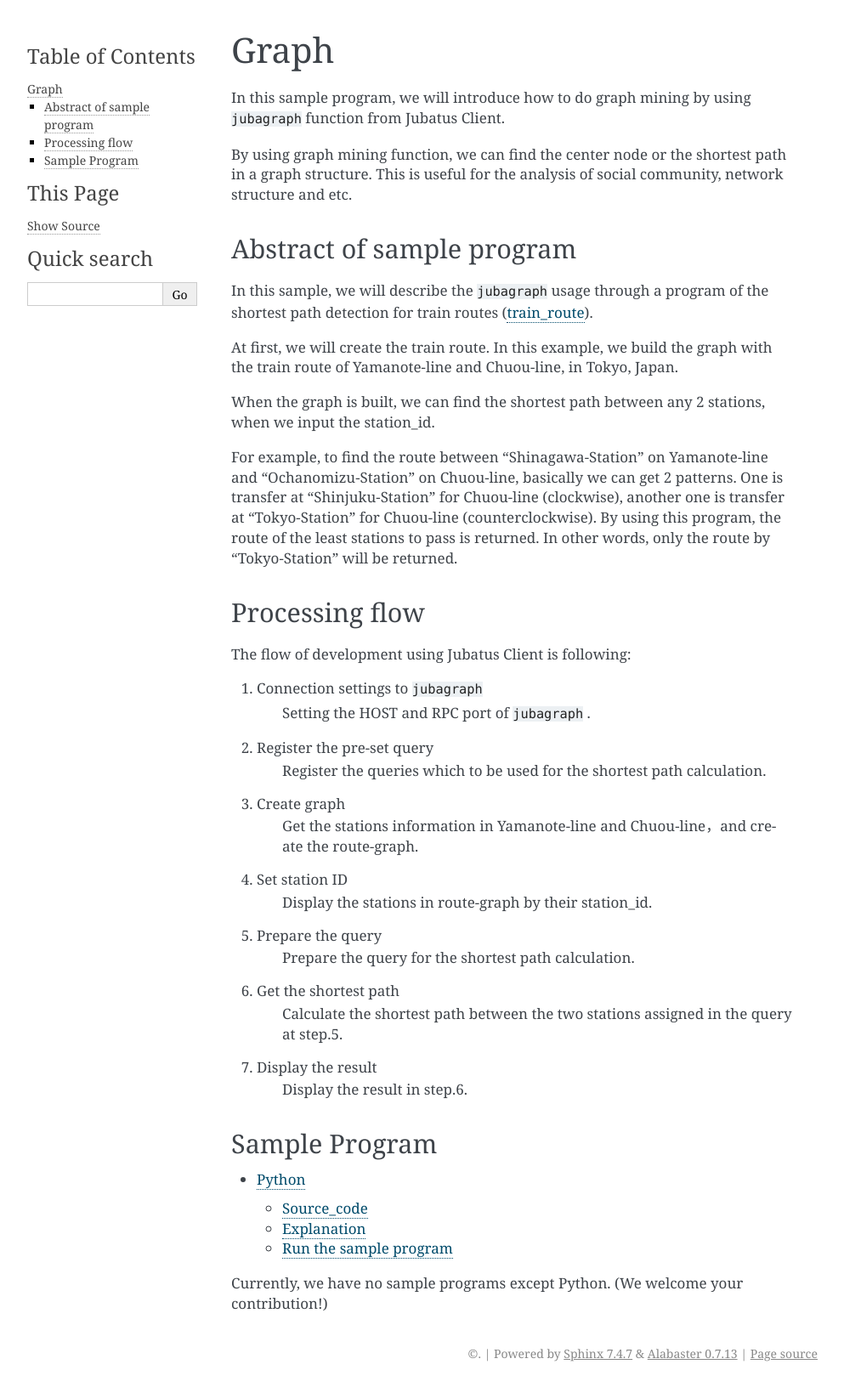
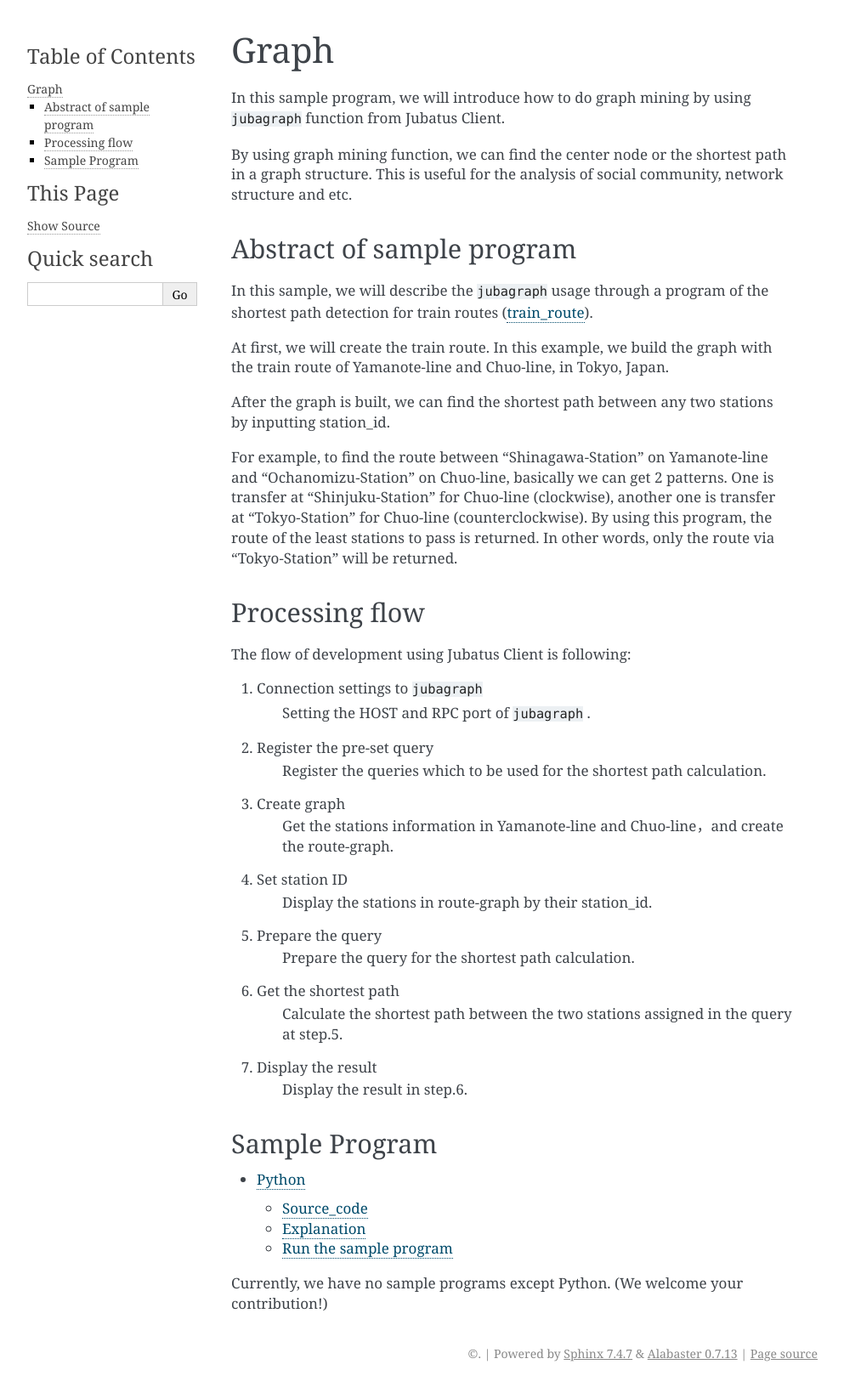
Before and after one commit to jubatus/website, a Sphinx documentation site: the page built from source/en/tutorial/graph.rst, in a window 1280 px wide. Shown: the whole page at 85% size, without its empty margins (148-1141 px from the left). Built offline with Sphinx 7.4.7, drawn with Linux system fonts in a browser that asks for light colours; the version number could not be read and is left out.

Commit message:
fix some English

```diff
--- a/source/en/tutorial/graph.rst
+++ b/source/en/tutorial/graph.rst
@@ -12,11 +12,11 @@ Abstract of sample program
 
 In this sample, we will describe the ``jubagraph`` usage through a program of the shortest path detection for train routes (`train_route <https://github.com/jubatus/jubatus-example/tree/master/train_route>`_).
 
-At first, we will create the train route. In this example, we build the graph with the train route of Yamanote-line and Chuou-line, in Tokyo, Japan.
+At first, we will create the train route. In this example, we build the graph with the train route of Yamanote-line and Chuo-line, in Tokyo, Japan.
 
-When the graph is built, we can find the shortest path between any 2 stations, when we input the station_id.
+After the graph is built, we can find the shortest path between any two stations by inputting station_id.
 
-For example, to find the route between "Shinagawa-Station" on Yamanote-line and "Ochanomizu-Station" on Chuou-line, basically we can get 2 patterns. One is transfer at "Shinjuku-Station" for Chuou-line (clockwise), another one is transfer at "Tokyo-Station" for Chuou-line (counterclockwise). By using this program, the route of the least stations to pass is returned. In other words, only the route by "Tokyo-Station" will be returned.
+For example, to find the route between "Shinagawa-Station" on Yamanote-line and "Ochanomizu-Station" on Chuo-line, basically we can get 2 patterns. One is transfer at "Shinjuku-Station" for Chuo-line (clockwise), another one is transfer at "Tokyo-Station" for Chuo-line (counterclockwise). By using this program, the route of the least stations to pass is returned. In other words, only the route via "Tokyo-Station" will be returned.
 
 
 --------------------------------
@@ -32,7 +32,7 @@ The flow of development using Jubatus Client is following:
     Register the queries which to be used for the shortest path calculation.
 
 3. Create graph
-    Get the stations information in Yamanote-line and Chuou-line，and create the route-graph.
+    Get the stations information in Yamanote-line and Chuo-line，and create the route-graph.
 
 4. Set station ID
     Display the stations in route-graph by their station_id.
```
